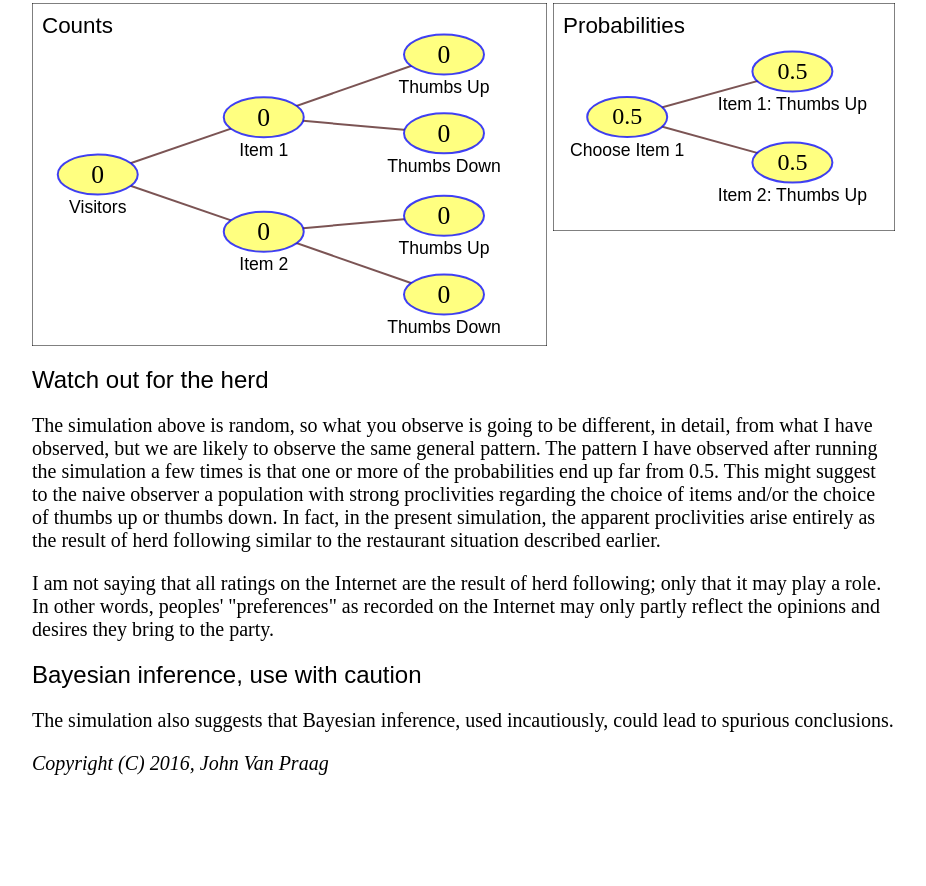
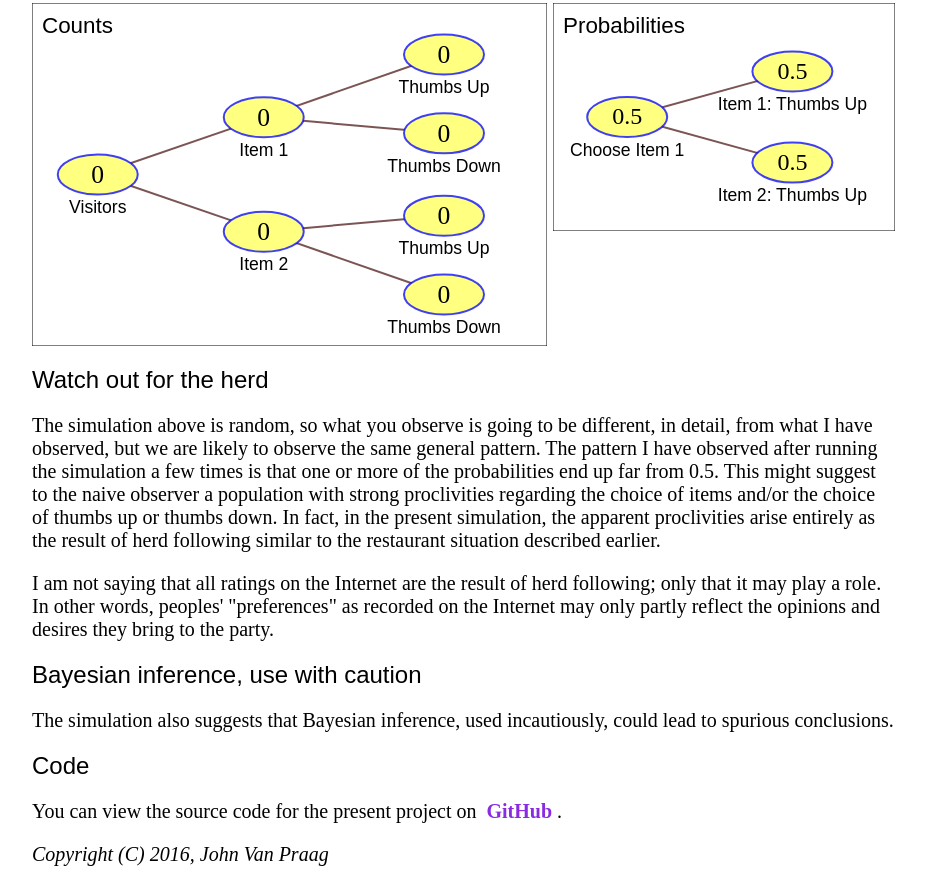
Before and after one commit to quantbo/Coin-flipping-in-the-wild, a plain HTML site: page index.html in a window 1280 px wide. Shown: the part 2021-2907 px from the top of the page, without its empty margins (176-1102 px from the left). Before the commit the page ends 2816 px from the top, so only its background shows below. Drawn offline with nearby package versions, Linux system fonts and the light colour scheme; some packages are replaced by stand-ins of ours.

Commit message:
modified:   index.html Added link to GitHub.

```diff
--- a/index.html
+++ b/index.html
@@ -66,6 +66,8 @@
 	<p>I am not saying that all ratings on the Internet are the result of herd following; only that it may play a role. In other words, peoples' "preferences" as recorded on the Internet may only partly reflect the opinions and desires they bring to the party.</p>
 	<h2>Bayesian inference, use with caution</h2>
 	<p>The simulation also suggests that Bayesian inference, used incautiously, could lead to spurious conclusions.</p>
+	<h2>Code</h2>
+	<p>You can view the source code for the present project on <a href='https://github.com/quantbo/Coin-flipping-in-the-wild' target="_blank">GitHub</a>.</p>
 	<footer>
 	<p id=copyright>Copyright (C) 2016, John Van Praag</p>
 	</footer>
```
